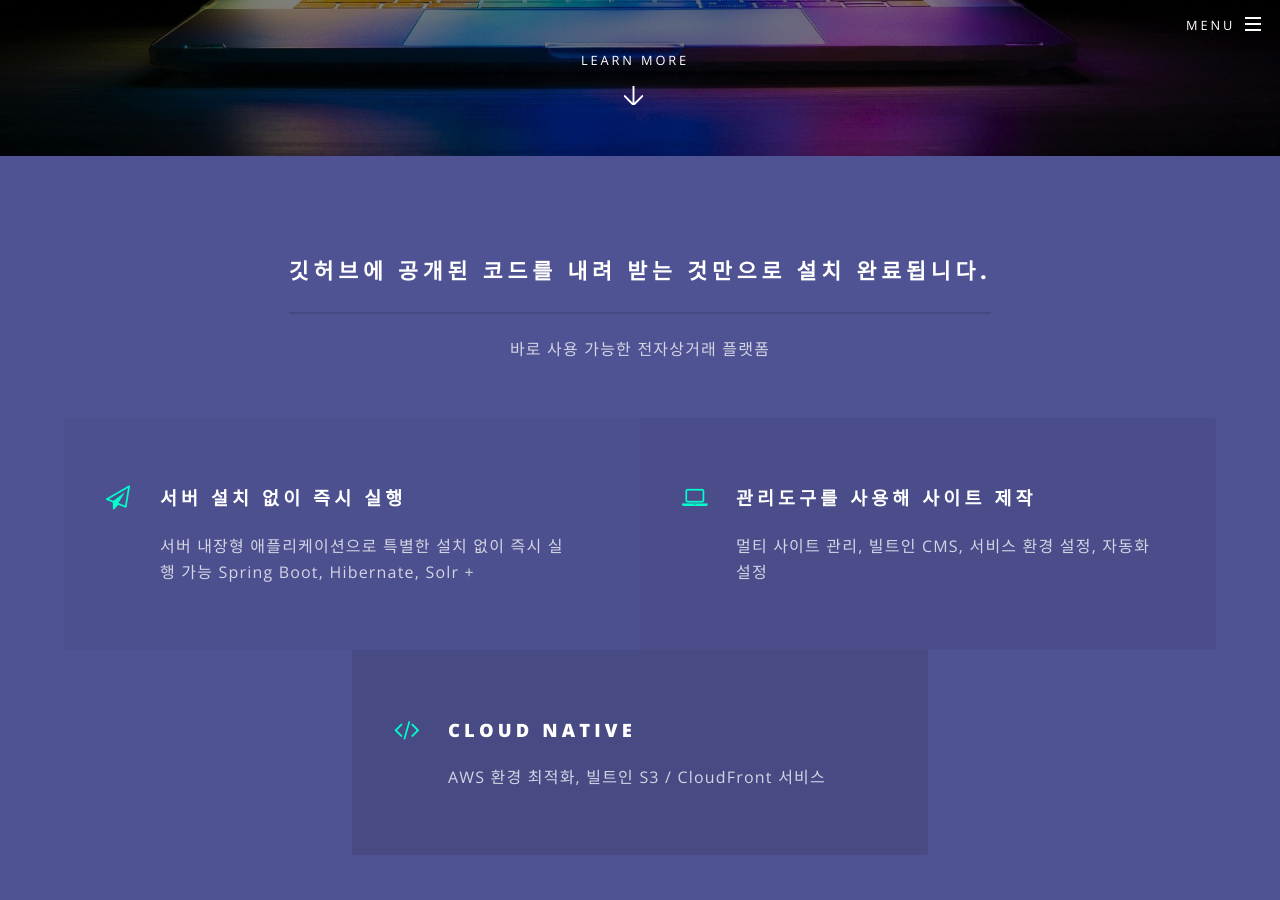
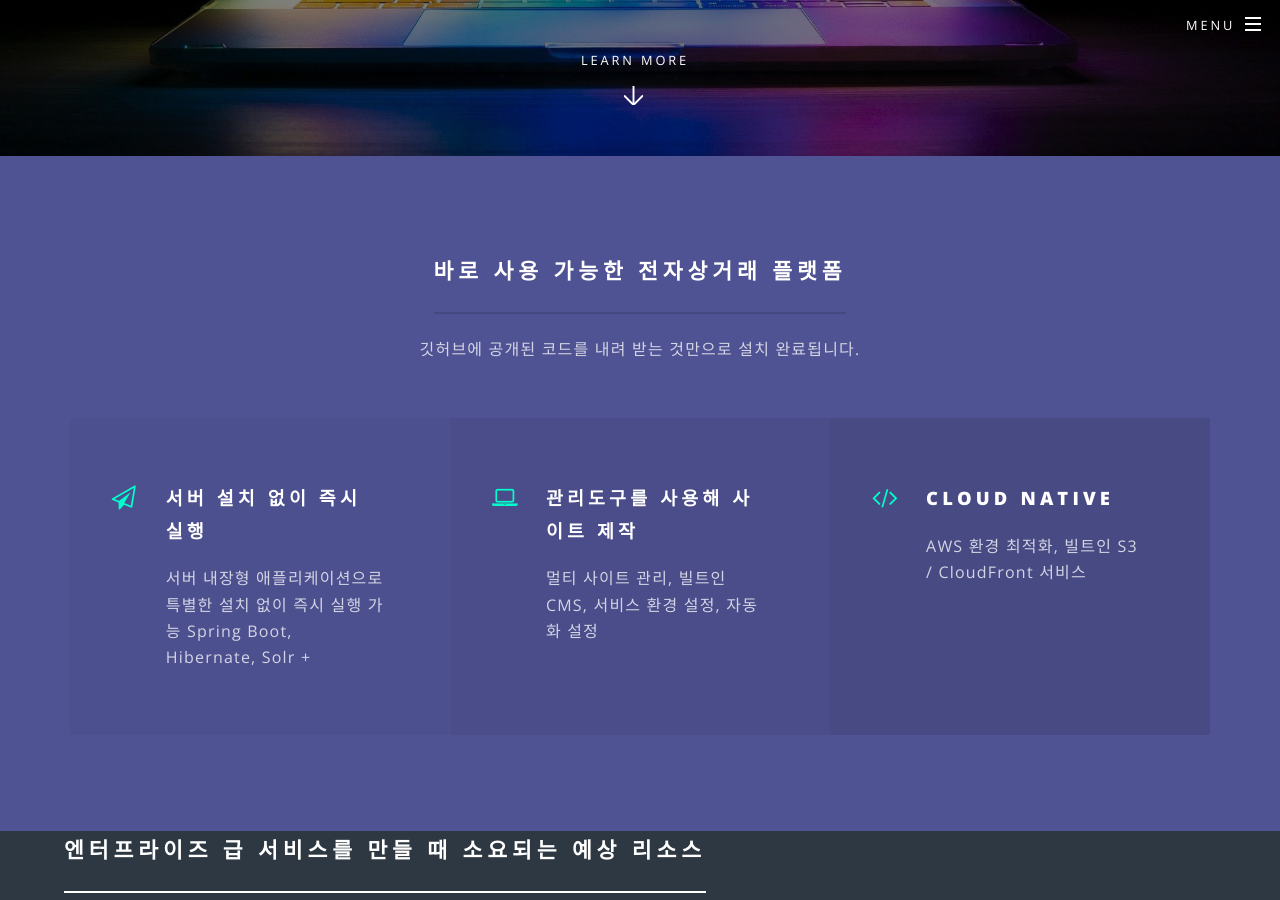
Before and after one commit to rchemist/rchemist.github.io, a Jekyll site: the page built from index.html, in a window 1280 px wide and 900 px high, scrolled down 744 px. Built offline with Jekyll 4.4.1, drawn with Linux system fonts in a browser that asks for light colours.

```diff
--- a/css/main.scss
+++ b/css/main.scss
@@ -898,7 +898,7 @@ $baseurl: '{{ site.baseurl }}/images';
 			display: block;
 			position: relative;
 			text-align: left;
-			width: 50%;
+			width: 33%;
 
 			@for $i from 1 through _misc(max-features) {
 				$j: 0.035 * $i;
--- a/index.html
+++ b/index.html
@@ -20,8 +20,8 @@ layout: landing
 					<section id="one" class="wrapper style3 special">
 						<div class="inner">
 							<header class="major">
-								<h2>깃허브에 공개된 코드를 내려 받는 것만으로 설치 완료됩니다.</h2>
-								<p>바로 사용 가능한 전자상거래 플랫폼</p>
+								<h2>바로 사용 가능한 전자상거래 플랫폼</h2>
+								<p>깃허브에 공개된 코드를 내려 받는 것만으로 설치 완료됩니다.</p>
 							</header>
 							<ul class="features">
 								<li class="icon fa-paper-plane-o">
```
